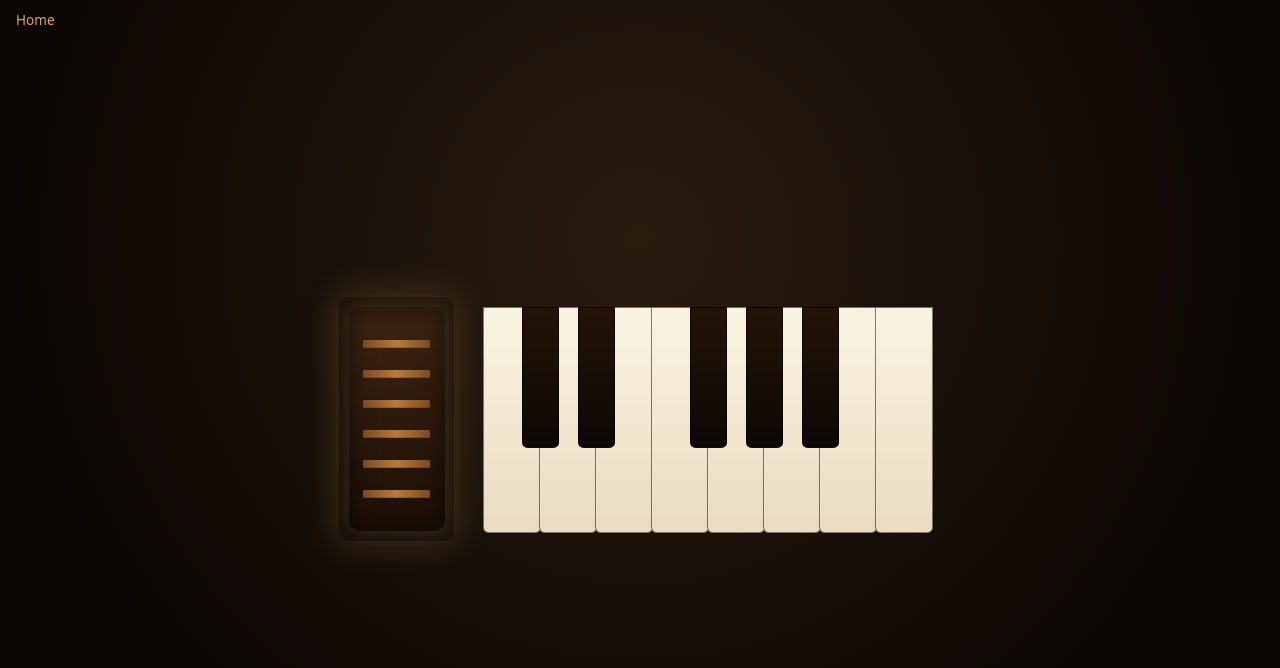
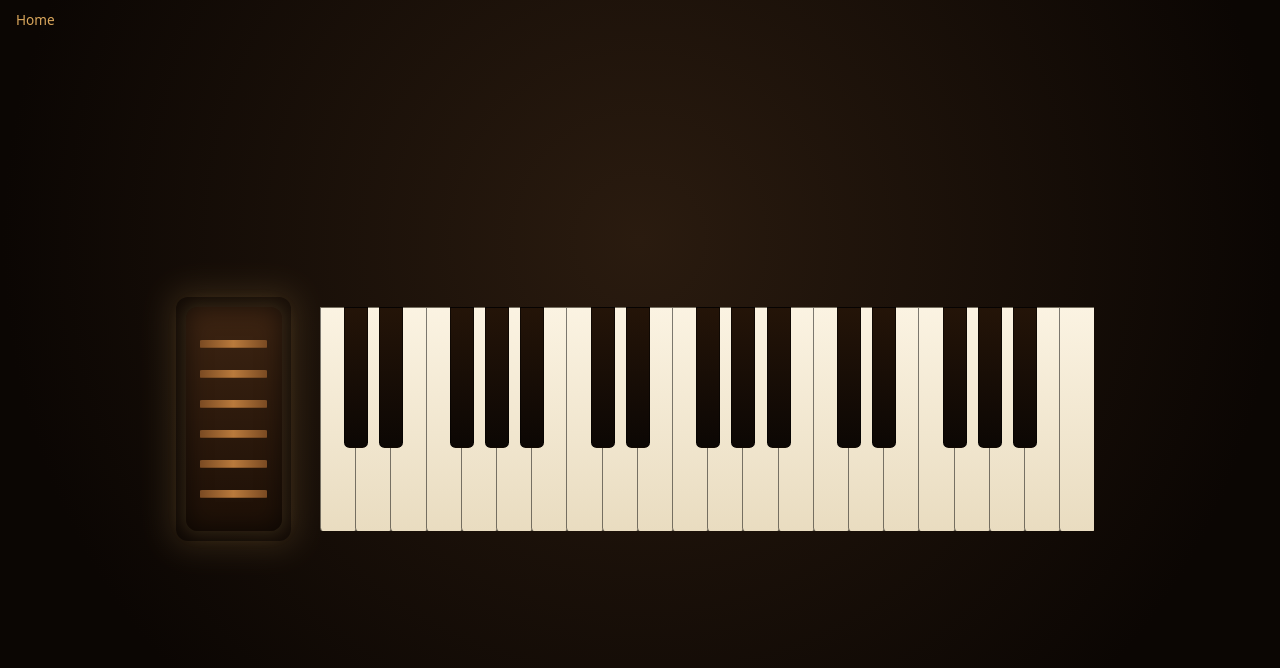
Before and after one commit to comp4020-agentic-coding-studio/comp4020-crit4-SharmaKunal14, a website built with Vite: page index.html in a window 1280 px wide. Built offline with nearby package versions, Linux system fonts and the light colour scheme.

Commit message:
Expand to full three-saptak harmonium (mandra, madhya, taar)
Generate all 37 keys (22 white, 15 black) from a 12-note octave
template across three octaves plus a closing top Sa, with no pitch
duplication at octave boundaries. Madhya keeps its previously tested
key bindings; mandra and taar get fresh non-conflicting bindings.

Switch key sizing from percentage-of-container to fixed rem widths so
touch targets stay usable on narrow screens, wrapping #keys in a
horizontally-scrollable #keysWrap instead of shrinking keys to fit.

```diff
--- a/index.html
+++ b/index.html
@@ -26,7 +26,7 @@
       <div
         id="instrument"
         tabindex="0"
-        aria-label="Harmonium. Hold spacebar, or drag the bellows on the left, to pump air. Press keys z x c v b n m comma for the white keys and s d g h j for the black keys to play, or tap the keys directly."
+        aria-label="Harmonium spanning three octaves: mandra, madhya and taar saptak. Hold spacebar, or drag the bellows on the left, to pump air. Press keys across the keyboard's number, home and top rows to play each octave's notes, or tap the keys directly; scroll sideways to reach the full keyboard."
       >
         <div id="bellows" class="idle" aria-hidden="true">
           <div class="pleats">
@@ -38,7 +38,9 @@
             <div class="pleat"></div>
           </div>
         </div>
-        <div id="keys" aria-hidden="true"></div>
+        <div id="keysWrap" aria-hidden="true">
+          <div id="keys"></div>
+        </div>
       </div>
       <p id="status" class="visually-hidden" aria-live="polite"></p>
     </main>
--- a/main.ts
+++ b/main.ts
@@ -8,51 +8,74 @@ const keysEl = document.getElementById("keys");
 const status = document.getElementById("status");
 
 if (instrument && bellows && keysEl) {
-  // Madhya saptak (middle octave). A harmonium is a fixed-pitch keyboard, so
-  // unlike a voice it can't bend to the microtonal srutis of raga theory --
-  // it's built and tuned to plain 12-TET against a reference pitch, same as
-  // a piano. Sa is set here at concert pitch (C4, A4 = 440 Hz).
+  // Three saptaks laid out as one continuous strip, same as a real harmonium
+  // spans mandra (low) through madhya (middle) to taar (high): each octave
+  // contributes 12 new notes and no pitch repeats across the boundary. A
+  // harmonium is a fixed-pitch keyboard, so unlike a voice it can't bend to
+  // the microtonal srutis of raga theory -- it's built and tuned to plain
+  // 12-TET against a reference pitch, same as a piano. Sa is set here at
+  // concert pitch (madhya Sa = C4, A4 = 440 Hz).
   const SA_HZ = 261.6256;
   const cents = (c: number) => SA_HZ * Math.pow(2, c / 1200);
 
-  const WHITE = [
-    { note: "Sa", key: "z", cents: 0 },
-    { note: "Re", key: "x", cents: 200 },
-    { note: "Ga", key: "c", cents: 400 },
-    { note: "Ma", key: "v", cents: 500 },
-    { note: "Pa", key: "b", cents: 700 },
-    { note: "Dha", key: "n", cents: 900 },
-    { note: "Ni", key: "m", cents: 1100 },
-    { note: "Sa'", key: ",", cents: 1200 },
-  ];
-  const BLACK = [
-    { note: "re", key: "s", cents: 100, afterWhite: 0 },
-    { note: "ga", key: "d", cents: 300, afterWhite: 1 },
-    { note: "ma'", key: "g", cents: 600, afterWhite: 3 },
-    { note: "dha", key: "h", cents: 800, afterWhite: 4 },
-    { note: "ni", key: "j", cents: 1000, afterWhite: 5 },
+  type NoteKind = "white" | "black";
+  const OCTAVE_TEMPLATE: { note: string; kind: NoteKind; cents: number }[] = [
+    { note: "Sa", kind: "white", cents: 0 },
+    { note: "re", kind: "black", cents: 100 },
+    { note: "Re", kind: "white", cents: 200 },
+    { note: "ga", kind: "black", cents: 300 },
+    { note: "Ga", kind: "white", cents: 400 },
+    { note: "Ma", kind: "white", cents: 500 },
+    { note: "ma'", kind: "black", cents: 600 },
+    { note: "Pa", kind: "white", cents: 700 },
+    { note: "dha", kind: "black", cents: 800 },
+    { note: "Dha", kind: "white", cents: 900 },
+    { note: "ni", kind: "black", cents: 1000 },
+    { note: "Ni", kind: "white", cents: 1100 },
   ];
 
-  const whiteWidth = 100 / WHITE.length;
-  const blackWidth = whiteWidth * 0.62;
+  // mandra, madhya, taar -- one octave each, keys chosen so madhya keeps the
+  // exact bindings already tested (z x c v b n m / s d g h j).
+  const SAPTAK_OFFSETS = [-1200, 0, 1200];
+  const SAPTAK_KEYS = [
+    ["1", "2", "3", "4", "5", "6", "7", "8", "9", "0", "q", "w"],
+    ["z", "s", "x", "d", "c", "v", "g", "b", "h", "n", "j", "m"],
+    ["e", "r", "t", "y", "u", "i", "o", "p", "a", "f", "k", "l"],
+  ];
+
+  const NOTES: { note: string; kind: NoteKind; cents: number; key: string }[] = [];
+  SAPTAK_OFFSETS.forEach((offset, s) => {
+    OCTAVE_TEMPLATE.forEach((n, i) => {
+      NOTES.push({ note: n.note, kind: n.kind, cents: offset + n.cents, key: SAPTAK_KEYS[s][i] });
+    });
+  });
+  NOTES.push({ note: "Sa", kind: "white", cents: 2400, key: "," }); // closing top note
+
+  const WHITE_KEY_REM = 2.2;
+  const BLACK_KEY_REM = WHITE_KEY_REM * 0.62;
+  const whiteCount = NOTES.filter((n) => n.kind === "white").length;
+  keysEl.style.width = `${whiteCount * WHITE_KEY_REM}rem`;
 
   const keyByInputKey = new Map<string, { el: HTMLElement; freq: number }>();
 
-  WHITE.forEach((w, i) => {
+  let whiteIndex = 0;
+  NOTES.forEach((n) => {
     const el = document.createElement("div");
-    el.className = "key white";
-    el.style.left = `${i * whiteWidth}%`;
-    el.style.width = `${whiteWidth}%`;
-    keysEl.appendChild(el);
-    keyByInputKey.set(w.key, { el, freq: cents(w.cents) });
-  });
-  BLACK.forEach((b) => {
-    const el = document.createElement("div");
-    el.className = "key black";
-    el.style.left = `${(b.afterWhite + 1) * whiteWidth - blackWidth / 2}%`;
-    el.style.width = `${blackWidth}%`;
-    keysEl.appendChild(el);
-    keyByInputKey.set(b.key, { el, freq: cents(b.cents) });
+    const freq = cents(n.cents);
+    if (n.kind === "white") {
+      el.className = "key white";
+      el.style.left = `${whiteIndex * WHITE_KEY_REM}rem`;
+      el.style.width = `${WHITE_KEY_REM}rem`;
+      keysEl.appendChild(el);
+      keyByInputKey.set(n.key, { el, freq });
+      whiteIndex += 1;
+    } else {
+      el.className = "key black";
+      el.style.left = `${whiteIndex * WHITE_KEY_REM - BLACK_KEY_REM / 2}rem`;
+      el.style.width = `${BLACK_KEY_REM}rem`;
+      keysEl.appendChild(el);
+      keyByInputKey.set(n.key, { el, freq });
+    }
   });
 
   // --- Audio: each note is two reed banks (a hair detuned, like a real
--- a/styles.css
+++ b/styles.css
@@ -121,10 +121,16 @@ main {
 
 /* --- Keys --- */
 
+#keysWrap {
+  max-width: min(90vw, 64rem);
+  overflow-x: auto;
+  overflow-y: hidden;
+  scrollbar-width: thin;
+}
+
 #keys {
   position: relative;
   height: clamp(9rem, 30vh, 14rem);
-  width: clamp(16rem, 45vw, 28rem);
 }
 
 .key {
```
